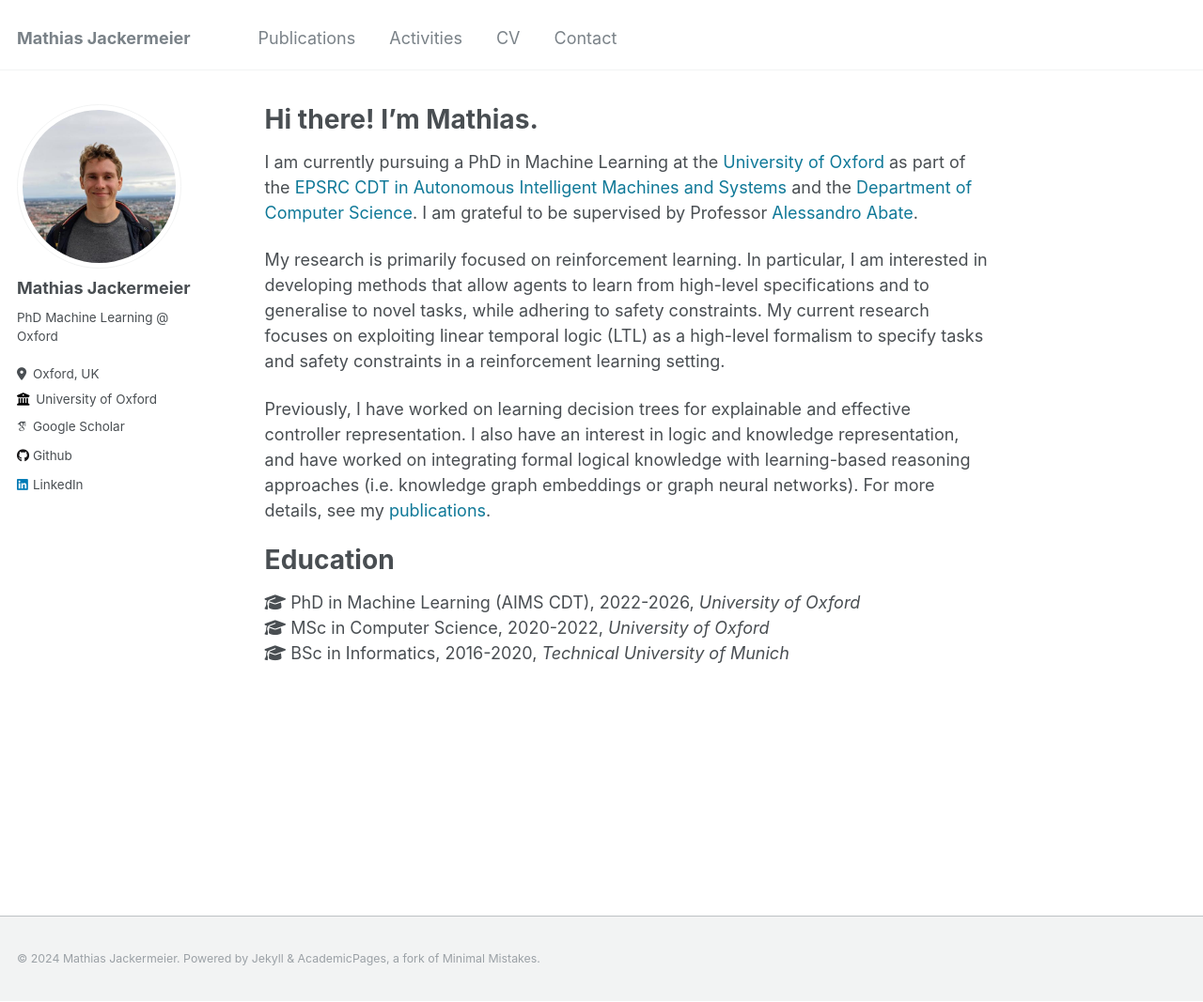
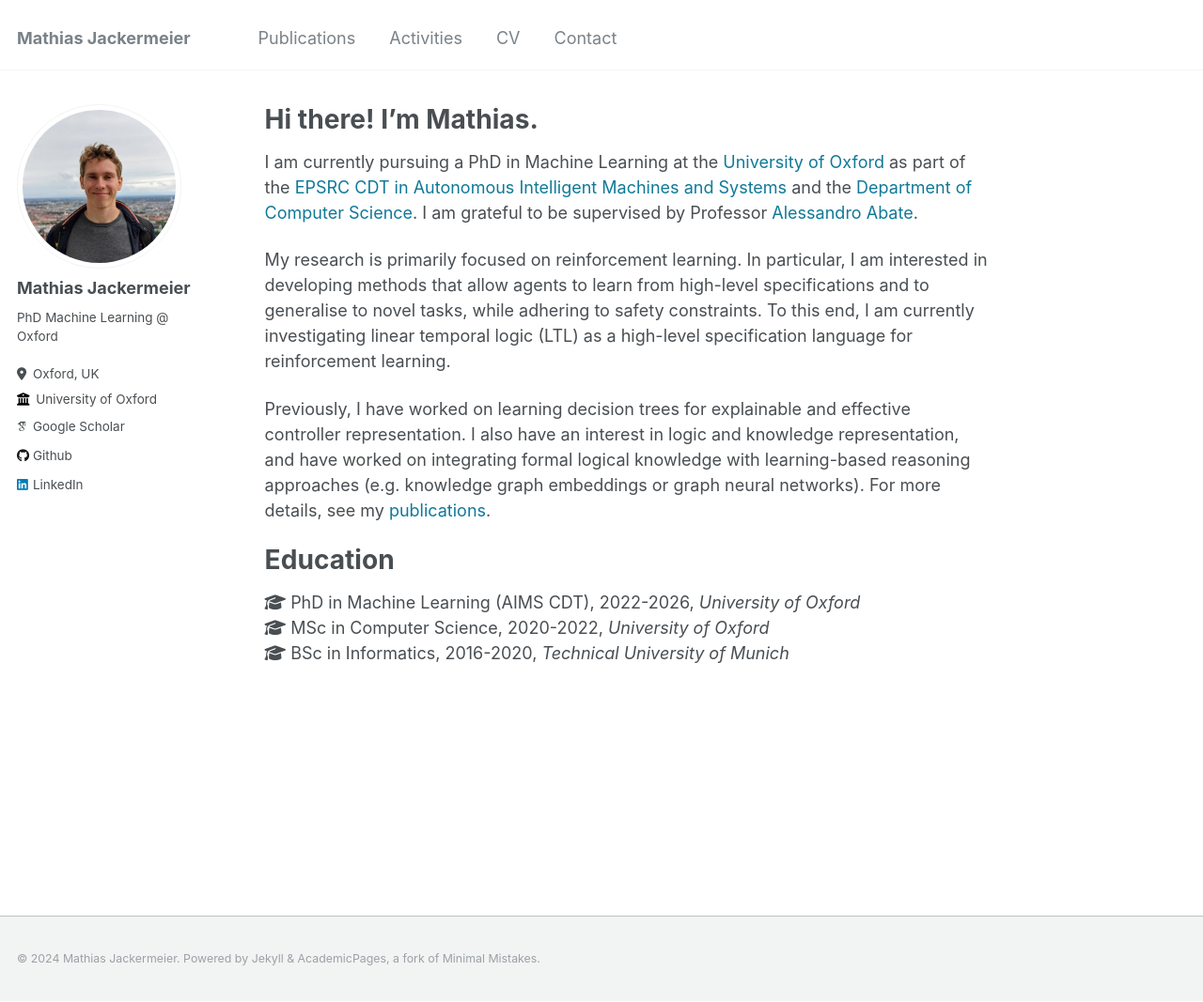
Before and after one commit to mathiasj33/mathiasj33.github.io, a Jekyll site: the page built from _pages/about.md, in a window 1280 px wide and 1067 px high. Shown: the whole window at 94% size. Built offline with Jekyll 4.4.1, drawn with Linux system fonts in a browser that asks for light colours; some web fonts are replaced.

Commit message:
Updates wording and CV

```diff
--- a/_pages/about.md
+++ b/_pages/about.md
@@ -11,9 +11,9 @@ redirect_from:
 
 I am currently pursuing a PhD in Machine Learning at the [University of Oxford](https://www.ox.ac.uk/) as part of the [EPSRC CDT in Autonomous Intelligent Machines and Systems](https://aims.robots.ox.ac.uk/) and the [Department of Computer Science](https://www.cs.ox.ac.uk/). I am grateful to be supervised by Professor [Alessandro Abate](https://www.cs.ox.ac.uk/people/alessandro.abate/home.html).
 
-My research is primarily focused on reinforcement learning. In particular, I am interested in developing methods that allow agents to learn from high-level specifications and to generalise to novel tasks, while adhering to safety constraints. My current research focuses on exploiting linear temporal logic (LTL) as a high-level formalism to specify tasks and safety constraints in a reinforcement learning setting.
+My research is primarily focused on reinforcement learning. In particular, I am interested in developing methods that allow agents to learn from high-level specifications and to generalise to novel tasks, while adhering to safety constraints. To this end, I am currently investigating linear temporal logic (LTL) as a high-level specification language for reinforcement learning.
 
-Previously, I have worked on learning decision trees for explainable and effective controller representation. I also have an interest in logic and knowledge representation, and have worked on integrating formal logical knowledge with learning-based reasoning approaches (i.e. knowledge graph embeddings or graph neural networks). For more details, see my [publications](publications/).
+Previously, I have worked on learning decision trees for explainable and effective controller representation. I also have an interest in logic and knowledge representation, and have worked on integrating formal logical knowledge with learning-based reasoning approaches (e.g. knowledge graph embeddings or graph neural networks). For more details, see my [publications](publications/).
 
 Education
 =====
```
Also changed, not shown: 1 other file.
